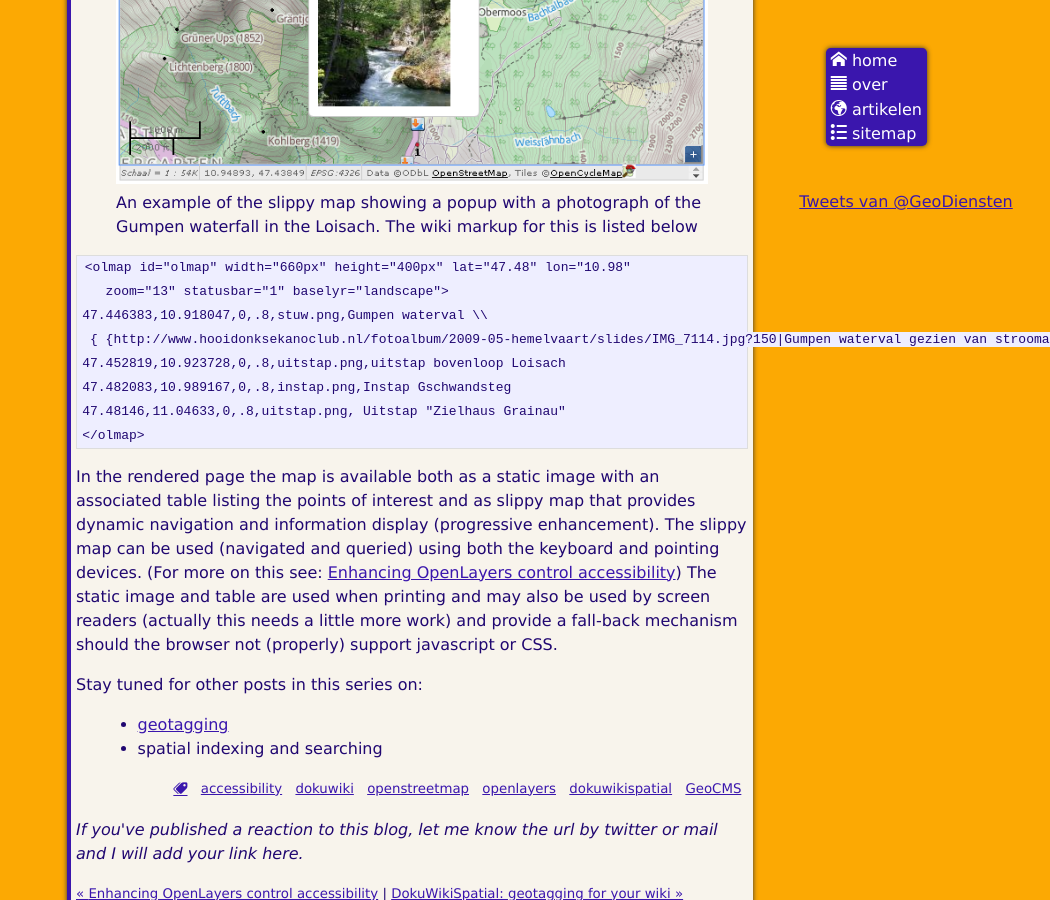
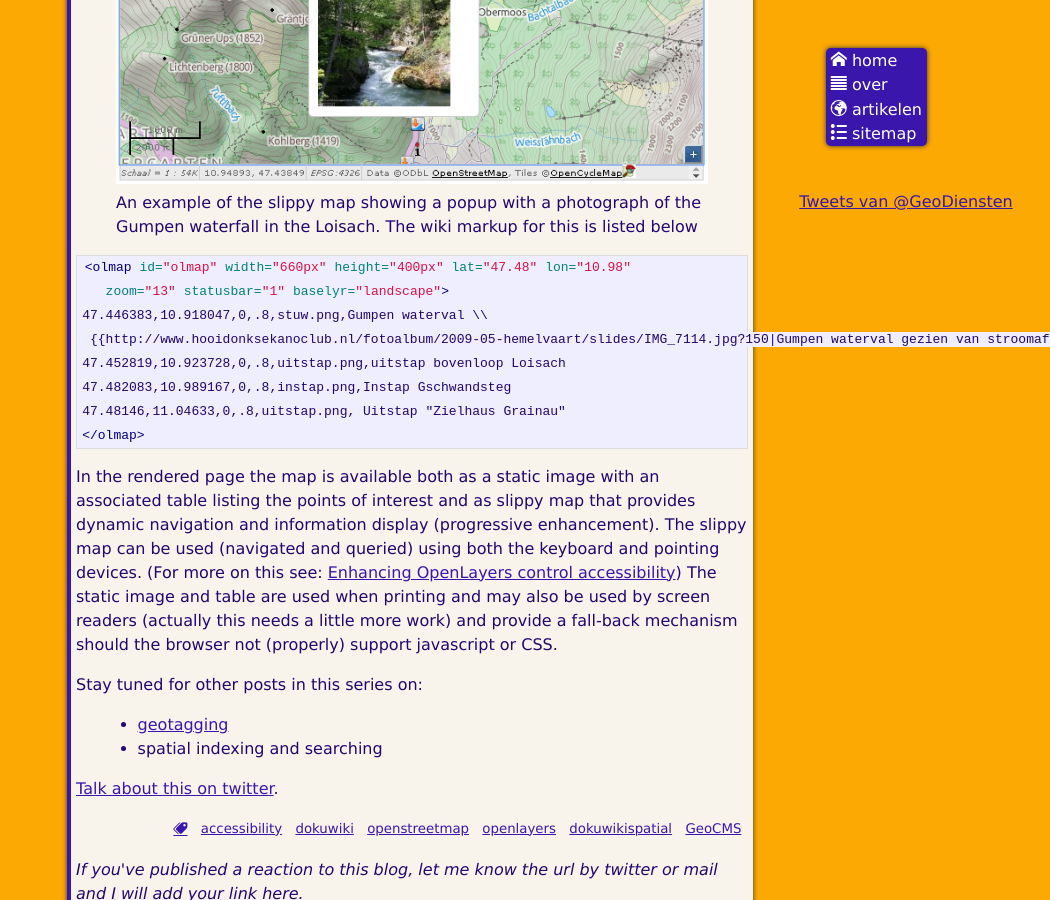
Before and after one commit to GeoDienstenCentrum/geodienstencentrum.github.io, a Jekyll site: the page built from _posts/2014-04-14-dokuwikispatial_mapping.md, in a window 1280 px wide and 900 px high, scrolled down 1533 px. Shown: the whole window, without its empty margins (230-1280 px from the left). Built offline with Jekyll 4.4.1, drawn with Linux system fonts in a browser that asks for light colours; Markdown is read by kramdown in place of the engine named in the settings; comment, search, counter and statistics services are not loaded.

Commit message:
formatting fix + talk link

````diff
--- a/_posts/2014-04-14-dokuwikispatial_mapping.md
+++ b/_posts/2014-04-14-dokuwikispatial_mapping.md
@@ -54,11 +54,11 @@ and the initial location of the map is added to the page metadata so it can be u
   <figcaption>An example of the slippy map showing a popup with a photograph of the Gumpen waterfall in the Loisach. The wiki markup for this is listed below</figcaption>
 </figure>
 
-```
+``` html
 <olmap id="olmap" width="660px" height="400px" lat="47.48" lon="10.98"
    zoom="13" statusbar="1" baselyr="landscape">
 47.446383,10.918047,0,.8,stuw.png,Gumpen waterval \\
- { {http://www.hooidonksekanoclub.nl/fotoalbum/2009-05-hemelvaart/slides/IMG_7114.jpg?150|Gumpen waterval gezien van stroomaf}}
+ {% raw %}{{http://www.hooidonksekanoclub.nl/fotoalbum/2009-05-hemelvaart/slides/IMG_7114.jpg?150|Gumpen waterval gezien van stroomaf"}}{% endraw %}
 47.452819,10.923728,0,.8,uitstap.png,uitstap bovenloop Loisach
 47.482083,10.989167,0,.8,instap.png,Instap Gschwandsteg
 47.48146,11.04633,0,.8,uitstap.png, Uitstap "Zielhaus Grainau"
@@ -76,3 +76,5 @@ Stay tuned for other posts in this series on:
 
   - [geotagging]({% post_url 2014-07-16-dokuwikispatial_geotag %})
   - spatial indexing and searching
+
+[Talk about this on twitter](https://twitter.com/GeoDiensten/status/455822576007528448).
````
